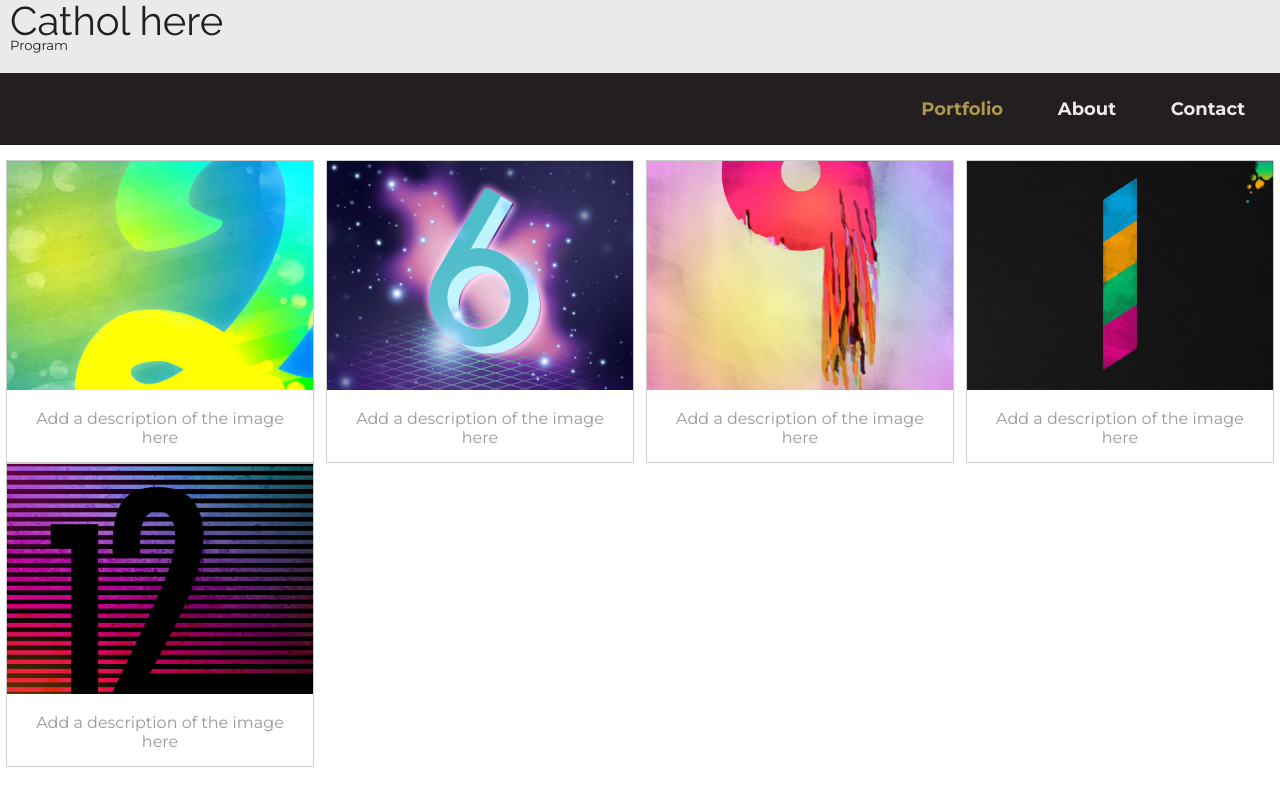
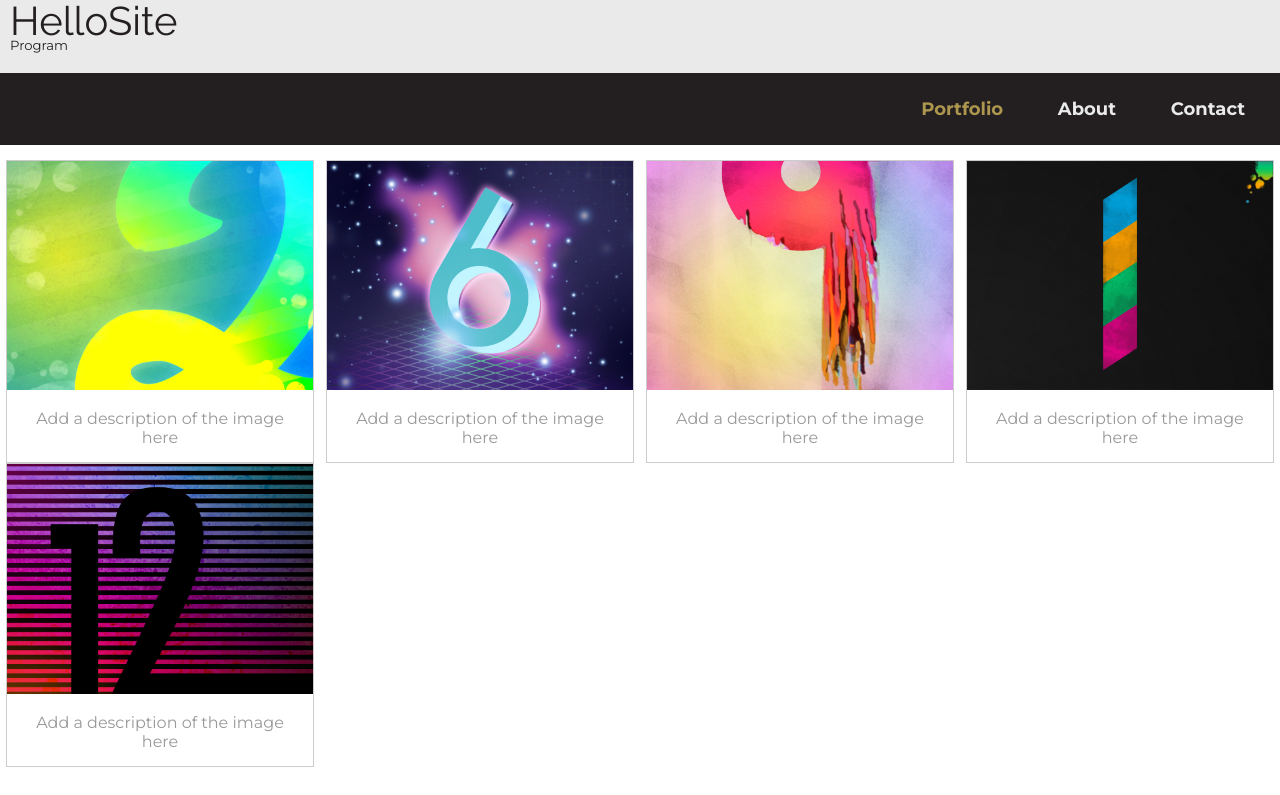
Before and after one commit to bercat/HelloSite, a plain HTML site: page index.html in a window 1280 px wide. Shown: the top 795 px of the page. Drawn offline with Linux system fonts and the light colour scheme.

Commit message:
name change

```diff
--- a/index.html
+++ b/index.html
@@ -15,7 +15,7 @@
 
   <header>
     <a href = "index.html" id="logo">
-      <h1>Cathol here</h1>
+      <h1>HelloSite</h1>
       <h2>Program</h2>
     </a>
 
```
